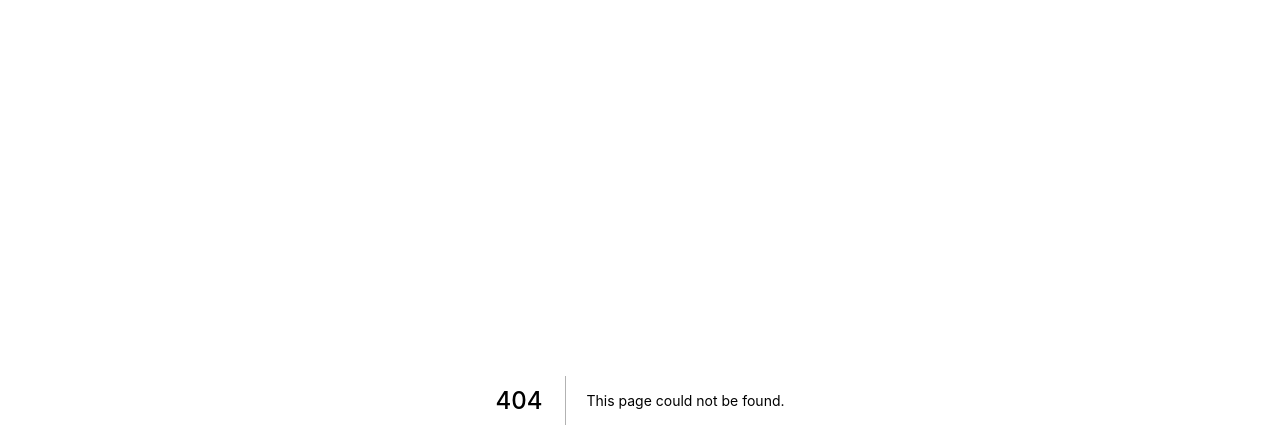
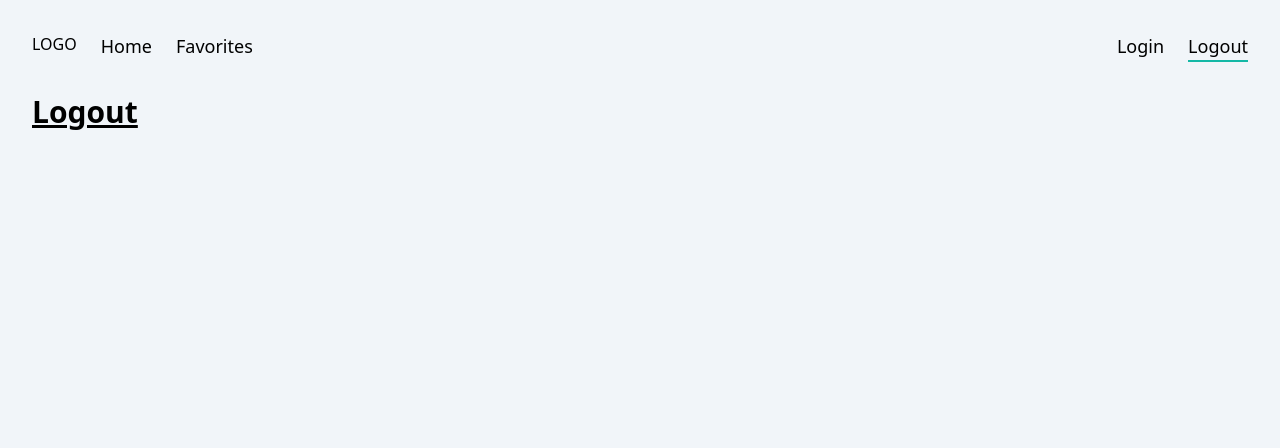
Before and after one commit to amimaro/task-tv-shows-ive-watched, a Next.js app: page /logout in a window 1280 px wide. Before the commit this address had no page. Shown: the top 448 px of the page. Built offline with nearby package versions, Linux system fonts and the light colour scheme.

Commit message:
Create layout Create page files

```diff
--- /dev/null
+++ b/components/AppHeader.tsx
@@ -0,0 +1,40 @@
+import Link from "next/link";
+import { useRouter } from "next/router";
+
+export default function AppHeader() {
+  const { asPath } = useRouter();
+
+  const linkClass =
+    "text-lg transition-opacity hover:opacity-70 border-b-2 border-transparent hover:border-teal-300";
+  const activeLinkClass =
+    "text-lg transition-opacity hover:opacity-70 border-b-2 border-teal-500";
+
+  return (
+    <header className="container mx-auto py-8 flex items-center justify-between">
+      <nav className="flex gap-6 w-full">
+        <Link href="/">
+          <a>LOGO</a>
+        </Link>
+        <Link href="/">
+          <a className={asPath === "/" ? activeLinkClass : linkClass}>Home</a>
+        </Link>
+        <Link href="/favorites">
+          <a className={asPath === "/favorites" ? activeLinkClass : linkClass}>
+            Favorites
+          </a>
+        </Link>
+        <div className="flex-grow"></div>
+        <Link href="/login">
+          <a className={asPath === "/login" ? activeLinkClass : linkClass}>
+            Login
+          </a>
+        </Link>
+        <Link href="/logout">
+          <a className={asPath === "/logout" ? activeLinkClass : linkClass}>
+            Logout
+          </a>
+        </Link>
+      </nav>
+    </header>
+  );
+}
--- /dev/null
+++ b/components/AppLayout.tsx
@@ -0,0 +1,24 @@
+import Head from "next/head";
+import AppHeader from "./AppHeader";
+
+type AppLayoutProps = {
+  children: React.ReactNode;
+};
+
+export default function AppLayout({ children }: AppLayoutProps) {
+  return (
+    <div className="h-full bg-slate-100">
+      <Head>
+        <meta
+          name="description"
+          content="“TV shows I’ve watched” tracker app for our clients using the TMDB API"
+        />
+        <link rel="icon" href="/favicon.ico" />
+      </Head>
+      <div className="flex flex-grow flex-col">
+        <AppHeader />
+        <main className="container">{children}</main>
+      </div>
+    </div>
+  );
+}
--- a/pages/_app.tsx
+++ b/pages/_app.tsx
@@ -1,8 +1,13 @@
-import '../styles/globals.css'
-import type { AppProps } from 'next/app'
+import "../styles/globals.css";
+import type { AppProps } from "next/app";
+import AppLayout from "../components/AppLayout";
 
 function MyApp({ Component, pageProps }: AppProps) {
-  return <Component {...pageProps} />
+  return (
+    <AppLayout>
+      <Component {...pageProps} />
+    </AppLayout>
+  );
 }
 
-export default MyApp
+export default MyApp;
--- /dev/null
+++ b/pages/favorites.tsx
@@ -0,0 +1,18 @@
+import type { NextPage } from "next";
+import Head from "next/head";
+
+const Favorites: NextPage = () => {
+  return (
+    <div>
+      <Head>
+        <title>{"Favorites - TV shows I've watched"}</title>
+      </Head>
+
+      <div>
+        <h1 className="text-3xl font-bold underline">Favorites</h1>
+      </div>
+    </div>
+  );
+};
+
+export default Favorites;
--- a/pages/index.tsx
+++ b/pages/index.tsx
@@ -5,14 +5,12 @@ const Home: NextPage = () => {
   return (
     <div>
       <Head>
-        <title>{"TV shows I've watched"}</title>
-        <meta name="description" content="Generated by create next app" />
-        <link rel="icon" href="/favicon.ico" />
+        <title>{"Home - TV shows I've watched"}</title>
       </Head>
 
-      <main>
-        <h1 className="text-3xl font-bold underline">Hello world!</h1>
-      </main>
+      <div>
+        <h1 className="text-3xl font-bold underline">Home</h1>
+      </div>
     </div>
   );
 };
--- /dev/null
+++ b/pages/login.tsx
@@ -0,0 +1,20 @@
+import type { NextPage } from "next";
+import Head from "next/head";
+
+const Login: NextPage = () => {
+  return (
+    <div>
+      <Head>
+        <title>{"TV shows I've watched"}</title>
+        <meta name="description" content="Generated by create next app" />
+        <link rel="icon" href="/favicon.ico" />
+      </Head>
+
+      <div>
+        <h1 className="text-3xl font-bold underline">Login</h1>
+      </div>
+    </div>
+  );
+};
+
+export default Login;
--- /dev/null
+++ b/pages/logout.tsx
@@ -0,0 +1,20 @@
+import type { NextPage } from "next";
+import Head from "next/head";
+
+const Logout: NextPage = () => {
+  return (
+    <div>
+      <Head>
+        <title>{"TV shows I've watched"}</title>
+        <meta name="description" content="Generated by create next app" />
+        <link rel="icon" href="/favicon.ico" />
+      </Head>
+
+      <div>
+        <h1 className="text-3xl font-bold underline">Logout</h1>
+      </div>
+    </div>
+  );
+};
+
+export default Logout;
--- a/tailwind.config.js
+++ b/tailwind.config.js
@@ -5,6 +5,9 @@ module.exports = {
   ],
   theme: {
     extend: {},
+    container: {
+      padding: "2rem",
+    },
   },
   plugins: [],
-}
+};
```
Also changed, not shown: utils/helpers.ts (added, +21 -0 lines).
